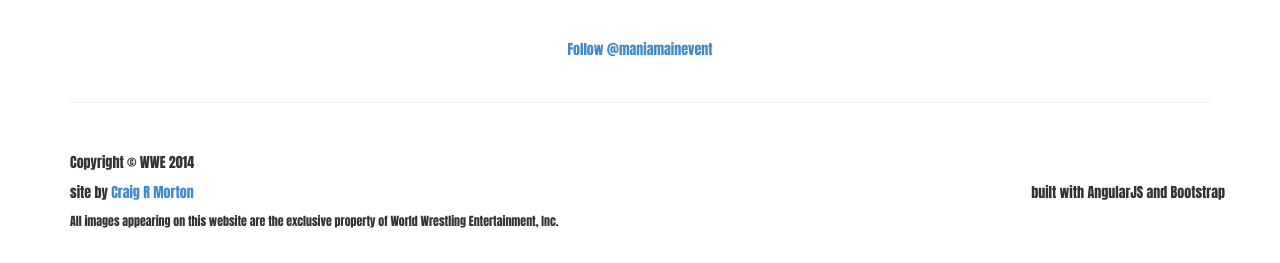
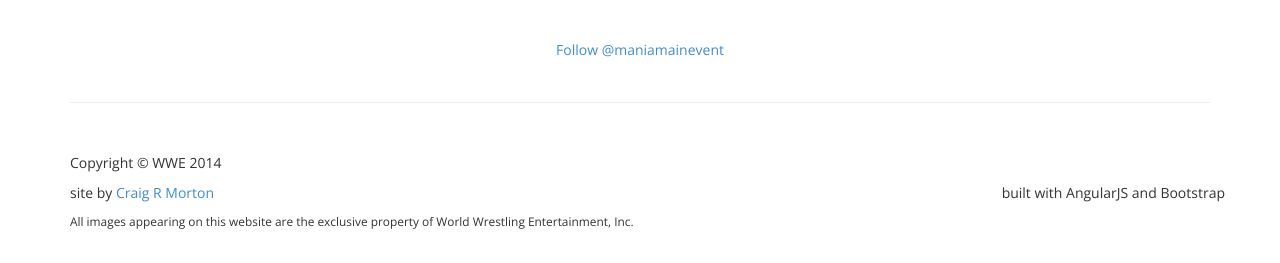
Before and after one commit to crmpicco/wrestlemaniamainevent, a PHP site: page / in a window 1280 px wide. Shown: the part 801-1064 px from the top of the page. Run offline with PHP 8.4, Linux system fonts and the light colour scheme; some libraries are stand-ins or nearby versions.

Commit message:
Replacing Footer font with Google Open Sans

```diff
--- a/css/wrestlemania_main_event.css
+++ b/css/wrestlemania_main_event.css
@@ -1,3 +1,9 @@
+/**
+* Wrestlemania Main Event Custom CSS
+* @author Craig R Morton <crmpicco@aol.co.uk>
+* @date 26-Aug-2014
+*/
+
 @font-face {
     font-family : 'Wrestlemania';
     src         : url('/fonts/wrestlemania-webfont.eot');
@@ -5,7 +11,7 @@
 }
 
 html, body {
-    font-family : 'Anton', sans-serif;
+    font-family : 'Open Sans', sans-serif;
 }
 
 h2 {
@@ -14,11 +20,8 @@ h2 {
 }
 
 h3 {
-    font-size : 4em !important;
-}
-
-footer {
     font-family : 'Anton', sans-serif;
+    font-size   : 4em !important;
 }
 
 .roman {
--- a/index.php
+++ b/index.php
@@ -39,8 +39,9 @@
     <!-- custom WME JavaScript -->
     <script src="js/wrestlemania_main_event.js"></script>
 
-    <!-- Google Fonts for Anton font -->
+    <!-- Google Fonts for Anton and Open Sans fonts -->
     <link href='http://fonts.googleapis.com/css?family=Anton' rel='stylesheet' type='text/css'>
+    <link href='http://fonts.googleapis.com/css?family=Open+Sans:300italic,300' rel='stylesheet' type='text/css'>
 
     <!-- custom WME CSS -->
     <link href="css/wrestlemania_main_event.css" rel="stylesheet">
```
